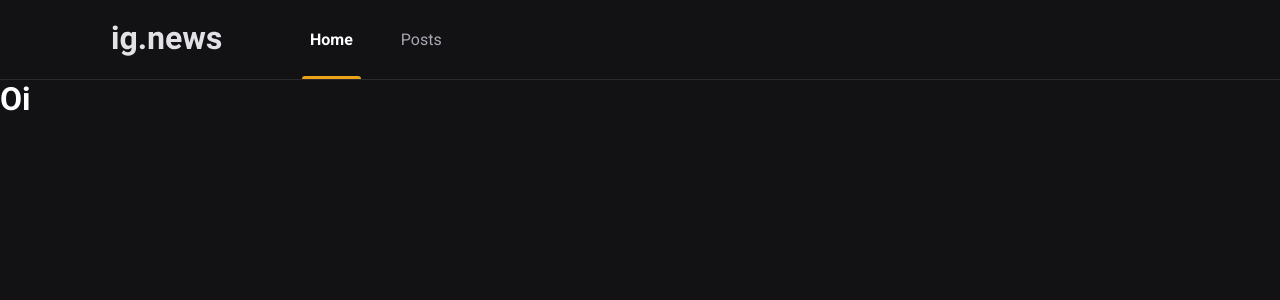
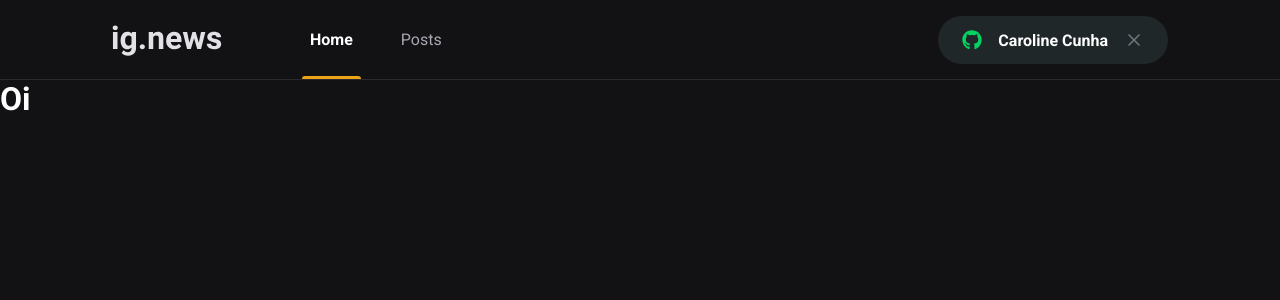
Before and after one commit to CarolineCunha/ignite-fundamentos-nextjs, a Next.js app: page / in a window 1280 px wide. Shown: the top 300 px of the page. Built offline with nearby package versions, Linux system fonts and the light colour scheme.

Commit message:
componente signInButton

```diff
--- a/package.json
+++ b/package.json
@@ -11,6 +11,7 @@
     "next": "10.1.3",
     "react": "17.0.2",
     "react-dom": "17.0.2",
+    "react-icons": "^4.2.0",
     "sass": "^1.32.8"
   },
   "devDependencies": {
--- a/src/components/Header/index.tsx
+++ b/src/components/Header/index.tsx
@@ -1,3 +1,4 @@
+import { SignInButton } from '../SignInButton';
 import styles from './styles.module.scss';
 export function Header() {
     return(
@@ -8,6 +9,8 @@
                     <a className={styles.active}>Home</a>
                     <a>Posts</a>
                 </nav>
+
+                <SignInButton />
             </div>
         </header>
     );
--- a/src/components/Header/styles.module.scss
+++ b/src/components/Header/styles.module.scss
@@ -52,4 +52,8 @@
         }
 
     }
+
+    button {
+        margin-left: auto;
+    }
 }
--- /dev/null
+++ b/src/components/SignInButton/index.tsx
@@ -0,0 +1,27 @@
+import { FaGithub } from 'react-icons/fa';
+import styles from './styles.module.scss';
+import {  FiX } from 'react-icons/fi'
+
+export function SignInButton() {
+
+    const isUserLoggedIn = true;
+
+    return isUserLoggedIn ? (
+        <button
+        type="button"
+        className={styles.signInButton}
+        >
+            <FaGithub color="#04d361" />
+            Caroline Cunha
+            <FiX color="#737380" className={styles.closeIcon} />
+        </button>
+    ) : (
+        <button
+        type="button"
+        className={styles.signInButton}
+        >
+            <FaGithub color="#eba417" />
+            Sign in With Github
+        </button>
+    )
+}
--- /dev/null
+++ b/src/components/SignInButton/styles.module.scss
@@ -0,0 +1,32 @@
+.signInButton {
+    height: 3rem;
+    border-radius: 3rem;
+    background: var(--gray-850);
+    border: 0;
+    padding: 0 1.5rem;
+
+    display: flex;
+    align-items: center;
+    justify-content: center;
+
+    color: var(--white);
+    font-weight: bold;
+
+    svg{
+        width: 20px;
+        height: 20px;
+    }
+    svg:first-child{
+        margin-right: 1rem;
+    }
+
+    svg.closeIcon {
+        margin-left: 1rem;
+    }
+
+    transition: filter 0.2s;
+
+    &:hover{
+        filter: brightness(0.8);
+    }
+}
--- a/src/styles/global.scss
+++ b/src/styles/global.scss
@@ -9,6 +9,7 @@
     --gray-100: #e1e1e6;
     --gray-300: #a8a8b3;
     --gray-800: #29292e;
+    --gray-850: #1f2729;
     --gray-900: #121214;
 
 
```
Also changed, not shown: 1 other file (tests, documents, lock files or other folders).
